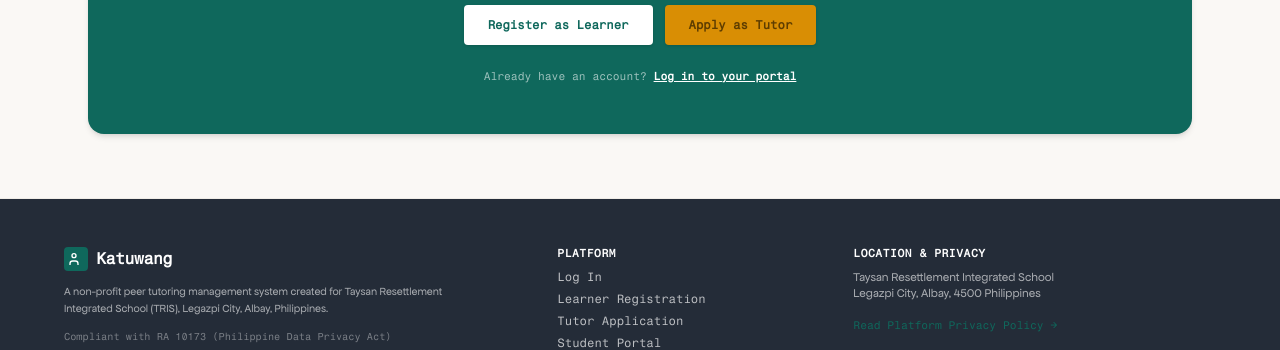
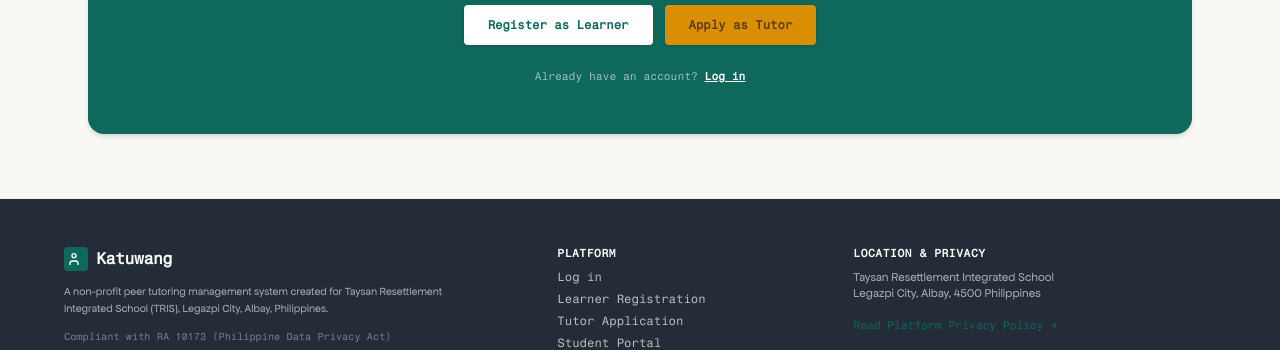
Before and after one commit to Adb-Polar/katuwang, a Next.js app: page / in a window 1280 px wide. Shown: the part 3594-3944 px from the top of the page. Built offline with nearby package versions, Linux system fonts and the light colour scheme; no server answers.

Commit message:
Shorten login links on merged landing page

```diff
--- a/src/components/landing/UploadedLanding.tsx
+++ b/src/components/landing/UploadedLanding.tsx
@@ -1,6 +1,7 @@
 "use client";
 
 import { useState } from "react";
+import Link from "next/link";
 import "./uploaded-landing.css";
 
 const privacyData = {
@@ -46,7 +47,7 @@ export default function UploadedLanding({ signedIn }: { signedIn: boolean }) {
   <header className="sticky top-0 z-40 bg-[#FAF8F5]/90 backdrop-blur-md paper-border border-t-0 border-x-0">
     <div className="max-w-6xl mx-auto px-4 sm:px-6 h-16 flex items-center justify-between">
 
-      <a href="/" className="flex items-center gap-3 group focus:outline-none focus:ring-2 focus:ring-brand-teal rounded-md p-1">
+      <Link href="/" className="flex items-center gap-3 group focus:outline-none focus:ring-2 focus:ring-brand-teal rounded-md p-1">
         <div className="w-8 h-8 rounded-lg bg-brand-teal/10 flex items-center justify-center text-brand-teal transition-transform group-hover:scale-105">
 
           <svg className="w-5 h-5" viewBox="0 0 24 24" fill="none" stroke="currentColor" strokeWidth="2" strokeLinecap="round" strokeLinejoin="round">
@@ -60,7 +61,7 @@ export default function UploadedLanding({ signedIn }: { signedIn: boolean }) {
           <span className="text-lg font-bold tracking-tight text-text-main group-hover:text-brand-teal transition-colors">Katuwang</span>
           <span className="font-mono-ui text-[10px] text-brand-teal bg-brand-teal-light px-1.5 py-0.5 rounded border border-brand-teal/20 ml-1.5">sa TRIS</span>
         </div>
-      </a>
+      </Link>
 
       <nav className="hidden md:flex items-center gap-6 font-mono-ui text-xs tracking-tight">
         <a href="#how-it-works" className="text-text-main/70 hover:text-brand-teal transition-colors">How It Works</a>
@@ -340,7 +341,7 @@ export default function UploadedLanding({ signedIn }: { signedIn: boolean }) {
         <div className="space-y-2">
           <h3 className="text-2xl font-bold text-text-main">Get the academic support you need</h3>
           <p className="text-sm text-text-main/70 leading-relaxed">
-            Find peer tutors who recently mastered the exact topics you're studying in class. Learn at a comfortable pace with relatable classmates.
+            Find peer tutors who recently mastered the exact topics you&apos;re studying in class. Learn at a comfortable pace with relatable classmates.
           </p>
         </div>
 
@@ -481,7 +482,7 @@ export default function UploadedLanding({ signedIn }: { signedIn: boolean }) {
     <div className="text-center space-y-2">
       <span className="font-mono-ui text-xs text-brand-teal font-semibold tracking-wider uppercase">Got Questions?</span>
       <h2 className="text-3xl sm:text-4xl font-bold text-text-main tracking-tight">Frequently Asked Questions</h2>
-      <p className="text-text-main/70 text-sm">Clear, factual details about Katuwang's operations at TRIS.</p>
+      <p className="text-text-main/70 text-sm">Clear, factual details about Katuwang&apos;s operations at TRIS.</p>
     </div>
 
     <div className="space-y-3 font-mono-ui text-xs">
@@ -562,7 +563,7 @@ export default function UploadedLanding({ signedIn }: { signedIn: boolean }) {
       </div>
 
       <p className="text-[11px] font-mono-ui text-white/60 relative z-10">
-        Already have an account? <a href={signedIn ? "/dashboard" : "/login"} className="underline text-white font-semibold">Log in to your portal</a>
+        {signedIn ? "Go to " : "Already have an account? "}<a href={signedIn ? "/dashboard" : "/login"} className="underline text-white font-semibold">{signedIn ? "Your portal" : "Log in"}</a>
       </p>
 
     </div>
@@ -590,7 +591,7 @@ export default function UploadedLanding({ signedIn }: { signedIn: boolean }) {
       <div className="md:col-span-3 space-y-2">
         <span className="text-white font-bold text-[11px] block tracking-wider uppercase text-brand-teal">PLATFORM</span>
         <ul className="space-y-1.5 text-white/70">
-          <li><a href={signedIn ? "/dashboard" : "/login"} className="hover:text-white transition-colors">Log In</a></li>
+          <li><a href={signedIn ? "/dashboard" : "/login"} className="hover:text-white transition-colors">{signedIn ? "Your portal" : "Log in"}</a></li>
           <li><a href="/register/learner" className="hover:text-white transition-colors">Learner Registration</a></li>
           <li><a href="/register/tutor" className="hover:text-white transition-colors">Tutor Application</a></li>
           <li><a href="/dashboard" className="hover:text-white transition-colors">Student Portal</a></li>
```
